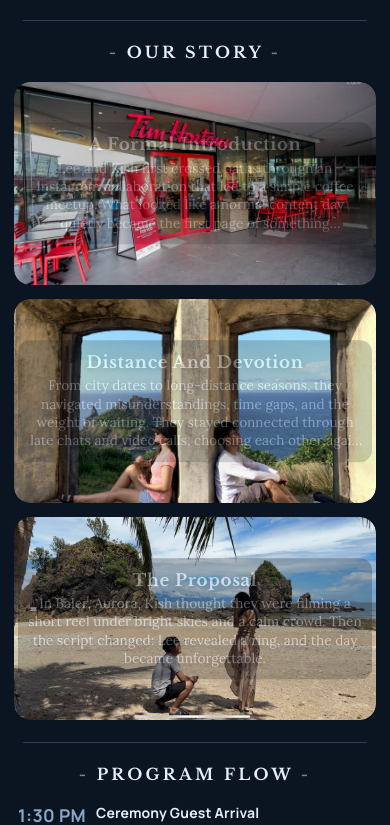
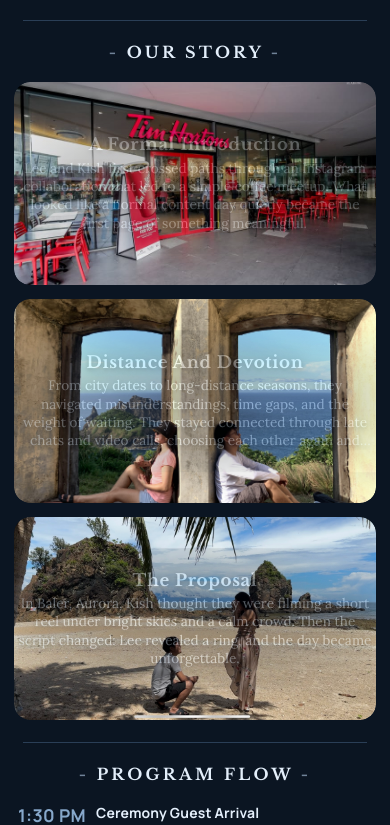
Before and after one commit to lbwebworks/lkwedding, a React (Vite) app: page / in a window 390 px wide. Shown: the part 1222-2047 px from the top of the page. Built offline with nearby package versions, Linux system fonts and the light colour scheme.

Commit message:
Updated shading in our story section and updated site data

```diff
--- a/src/App.css
+++ b/src/App.css
@@ -166,7 +166,6 @@ a {
 .save-date h2,
 .rsvp h2,
 .entourage h2,
-.details h2,
 .contacts h2,
 .faq h2,
 .closing h2 {
@@ -357,7 +356,6 @@ a {
 .dress h2,
 .venue h2,
 .save-date h2,
-.details h2,
 .faq h2 {
   font-family: var(--font-elegant);
   text-transform: uppercase;
@@ -418,12 +416,18 @@ a {
   left: 50%;
   top: 50%;
   z-index: 1;
-  width: min(100% - 24px, 560px);
-  padding: 18px 16px 16px;
+  width: min(100% - 8px, 680px);
+  padding: 32px 28px;
   transform: translate(-50%, -50%);
   text-align: center;
   color: #f7fbff;
-  background: rgba(4, 10, 18, 0.62);
+  background: radial-gradient(
+    ellipse at center,
+    rgba(4, 10, 18, 0.82) 0%,
+    rgba(4, 10, 18, 0.62) 45%,
+    rgba(4, 10, 18, 0.28) 72%,
+    transparent 100%
+  );
   border-radius: 12px;
   box-shadow: 0 8px 24px rgba(0, 0, 0, 0.24);
   opacity: var(--story-opacity, 0.16);
@@ -455,7 +459,6 @@ a {
 .timeline h3,
 .dress-block h3,
 .entourage-grid h3,
-.info-grid h3,
 .venue h3 {
   margin: 0 0 6px;
   color: var(--heading);
@@ -515,8 +518,7 @@ a {
 }
 
 .dress,
-.venue,
-.details {
+.venue {
   font-family: var(--font-elegant);
 }
 
@@ -569,7 +571,6 @@ a {
 
 .story-card h3,
 .dress-block h3,
-.info-grid h3,
 .venue h3 {
   font-family: var(--font-elegant);
   letter-spacing: 0.04em;
@@ -984,8 +985,7 @@ a {
   font-weight: 700;
 }
 
-.entourage-grid,
-.info-grid {
+.entourage-grid {
   display: grid;
   gap: 10px;
 }
@@ -1009,17 +1009,6 @@ a {
   transform: translateX(-0.5px);
 }
 
-.info-grid {
-  grid-template-columns: repeat(3, minmax(0, 1fr));
-}
-
-.info-grid article {
-  border: 1px solid var(--line);
-  border-radius: 12px;
-  padding: 12px;
-  background: var(--surface-2);
-}
-
 .entourage-grid article {
   border: 0;
   border-radius: 0;
@@ -1090,10 +1079,6 @@ a {
   }
 
   .story-card {
-    grid-template-columns: 1fr;
-  }
-
-  .info-grid {
     grid-template-columns: 1fr;
   }
 
@@ -1304,8 +1289,8 @@ a {
   .story-caption {
     opacity: var(--story-opacity, 0.16);
     transform: translate(-50%, -50%);
-    width: min(calc(100% - 28px), 34rem);
-    padding: 12px 10px;
+    width: min(calc(100% - 8px), 38rem);
+    padding: 22px 16px;
   }
 
   .story-caption h3,
@@ -1336,7 +1321,6 @@ a {
   .save-date p,
   .rsvp p,
   .entourage p,
-  .details p,
   .contacts p,
   .faq p,
   .closing p {
@@ -1347,7 +1331,6 @@ a {
   .timeline h3,
   .dress-block h3,
   .entourage-grid h3,
-  .info-grid h3,
   .venue h3,
   .faq summary {
     color: var(--heading);
@@ -1394,7 +1377,6 @@ a {
   }
 
   .dress-block,
-  .info-grid article,
   .faq details {
     background: var(--surface-2);
     border-color: rgba(120, 147, 174, 0.45);
@@ -1495,11 +1477,6 @@ a {
     margin: 10px 0 14px;
     text-align: center;
     color: var(--heading);
-  }
-
-  .info-grid {
-    grid-template-columns: repeat(2, minmax(0, 1fr));
-    gap: 8px;
   }
 
   .faq summary {
@@ -1541,7 +1518,6 @@ a {
 }
 
 @media (max-width: 380px) {
-  .info-grid,
   .count-grid {
     grid-template-columns: 1fr;
   }
--- a/src/App.tsx
+++ b/src/App.tsx
@@ -748,17 +748,6 @@ function App() {
         </div>
       </section>
 
-      <section className="panel details" id="details">
-        <h2>{siteData.details.title}</h2>
-        <div className="info-grid">
-          {siteData.details.items.map((item) => (
-            <article key={item.title}>
-              <h3>{item.title}</h3>
-              <p>{item.description}</p>
-            </article>
-          ))}
-        </div>
-      </section>
 
       <section className="panel faq" id="faq">
         <h2>{siteData.faqs.title}</h2>
--- a/src/data/siteData.ts
+++ b/src/data/siteData.ts
@@ -73,13 +73,6 @@ export type SiteData = {
     groups: Array<{
       title: string
       names: string[]
-    }>
-  }
-  details: {
-    title: string
-    items: Array<{
-      title: string
-      description: string
     }>
   }
   contacts: {
@@ -293,19 +286,6 @@ export const siteData: SiteData = {
       },
     ],
   },
-  details: {
-    title: 'Details',
-    items: [
-      {
-        title: 'Parking',
-        description: 'Please arrive early to secure parking and avoid delays.',
-      },
-      {
-        title: 'Gift Note',
-        description: 'Your presence and prayers are the greatest gift to us.',
-      },
-    ],
-  },
   contacts: {
     title: 'Contacts',
     items: [
```
